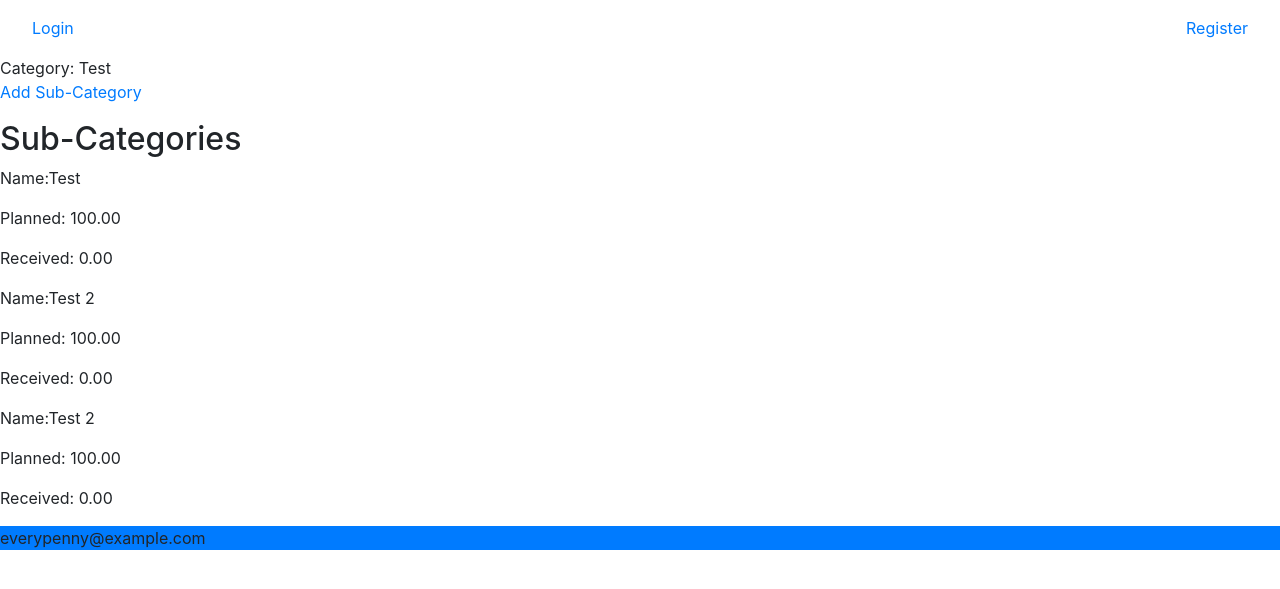
After one commit to jcottam1/WEB4350_Budget, a Django app: a page that uses budget/templates/budget/base.html in a window 1280 px wide. The commit adds this page. Shown: the top 589 px of the page. Run offline with Django 4.2, Linux system fonts and the light colour scheme; data comes from the database, SQL or seed files in the repository; both versions use the stored data as it was after the commit; some libraries are stand-ins or nearby versions.

Commit message:
more improvements

```diff
--- a/budget/forms.py
+++ b/budget/forms.py
@@ -19,7 +19,7 @@ class BudgetCategoryForm(forms.ModelForm):
 class BudgetLabelForm(forms.ModelForm):
     class Meta:
         model = BudgetLabel
-        fields = ['label', 'planned', 'received', 'due_date', 'notes']
+        fields = ['category','label', 'planned', 'received', 'due_date', 'notes']
 
 class TransactionForm(forms.ModelForm):
     class Meta:
--- a/budget/models.py
+++ b/budget/models.py
@@ -4,16 +4,14 @@ from django.contrib.auth.models import User
 # Create your models here.
 class Month(models.Model):
     month = models.DateField()
-
     def __str__(self):
-        return self.month
+        return f"Month: {self.month}"
 class Budget(models.Model):
     user = models.ForeignKey(User, on_delete=models.CASCADE)
     total_budget = models.DecimalField(max_digits=10, decimal_places=2)
     month = models.ForeignKey(Month, on_delete=models.CASCADE)
 
-    def __str__(self):
-        return self.month
+
 
 class BudgetCategory(models.Model):
     category_name = models.CharField(max_length=100)
@@ -38,4 +36,4 @@ class Transaction(models.Model):
     amount = models.DecimalField(max_digits=10, decimal_places=2)
 
     def __str__(self):
-        return self.amount
+        return f"Amount: {self.amount}"
--- a/budget/templates/budget/base.html
+++ b/budget/templates/budget/base.html
@@ -27,5 +27,6 @@
 
 {% block body %}
 {% endblock %}
+<footer class="bg-primary"><p>everypenny@example.com</p></footer>
 </body>
 </html>
--- /dev/null
+++ b/budget/templates/budget/view_category.html
@@ -0,0 +1,17 @@
+{% extends 'budget/base.html' %}
+<body>
+{% block body %}
+    Category: {{ category.category_name }}
+
+    <p><a href="{% url 'budget:make-label' %}">Add Sub-Category</a></p>
+
+    <h2>Sub-Categories</h2>
+    {% for label in labels %}
+        {% if label.category == category %}
+            <p>Name:{{ label.label }}</p>
+            <p>Planned: {{ label.planned }}</p>
+            <p>Received: {{ label.received }}</p>
+        {% endif %}
+    {% endfor %}
+{% endblock %}
+</body>
--- a/budget/urls.py
+++ b/budget/urls.py
@@ -12,4 +12,5 @@ urlpatterns = [
     path('make_category/', views.make_category, name="make-category"),
     path('make_label/', views.make_label, name="make-label"),
     path('make_transaction/', views.make_transaction, name="make-transaction"),
+    path('view_category/<int:id>', views.view_category, name='view_category')
 ]
--- a/budget/views.py
+++ b/budget/views.py
@@ -3,6 +3,7 @@ from django.contrib.auth.decorators import login_required
 from django.http import HttpResponse
 from django.template import loader
 from .forms import BudgetForm, MonthForm, BudgetCategoryForm, BudgetLabelForm, TransactionForm
+from .models import Budget, BudgetCategory, BudgetLabel
 
 
 # Create your views here.
@@ -11,7 +12,11 @@ def index(request):
 
 @login_required(login_url='login')
 def budget(request):
-    return render(request, 'budget/budget.html')
+    categories = BudgetCategory.objects.all()
+    context = {
+        'categories': categories
+    }
+    return render(request, 'budget/budget.html', context)
 
 @login_required(login_url='login')
 def make_budget(request):
@@ -42,6 +47,15 @@ def make_category(request):
         form = BudgetCategoryForm()
     return render(request, 'budget/form.html', {"form": form})
 
+def view_category(request, id):
+    category = BudgetCategory.objects.get(id=id)
+    labels = BudgetLabel.objects.all()
+    context = {
+        'category': category,
+        'labels': labels
+    }
+    return render(request, 'budget/view_category.html', context)
+
 @login_required(login_url='login')
 def make_label(request):
     if request.method == "POST":
@@ -49,7 +63,7 @@ def make_label(request):
         if form.is_valid():
             f = form.save(commit=False)
             f.save()
-            return redirect('budget:label')
+            return redirect('budget:category')
     else:
         form = BudgetLabelForm()
     return render(request, 'budget/form.html', {"form": form})
```
Also changed, not shown: budget/templates/budget/budget.html (+5 -2 lines), db.sqlite3.
